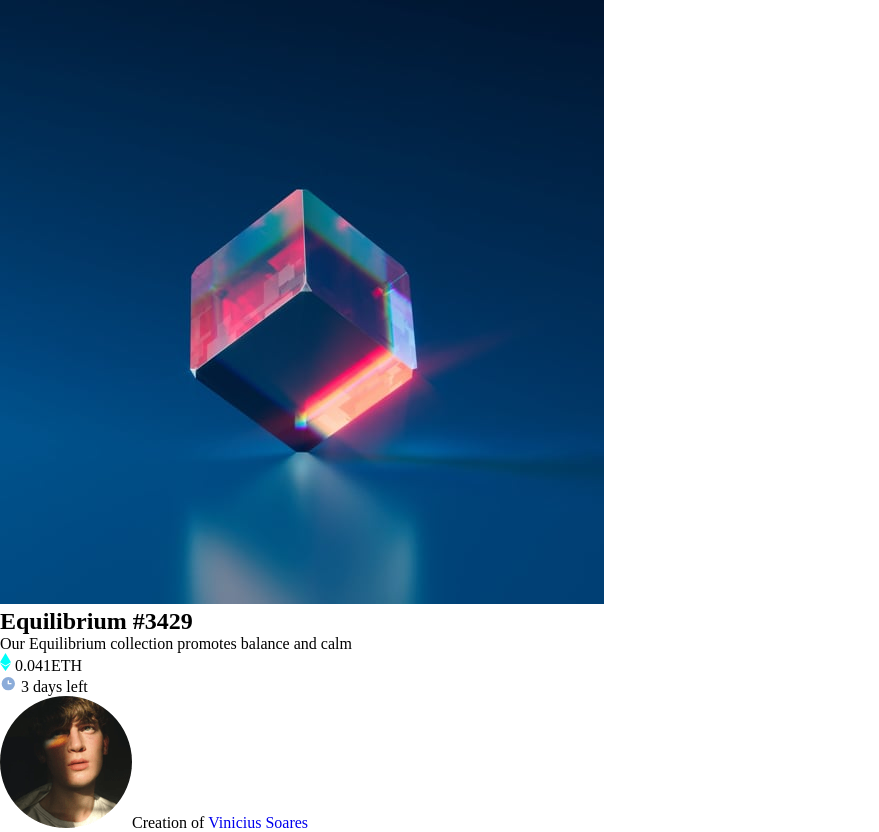
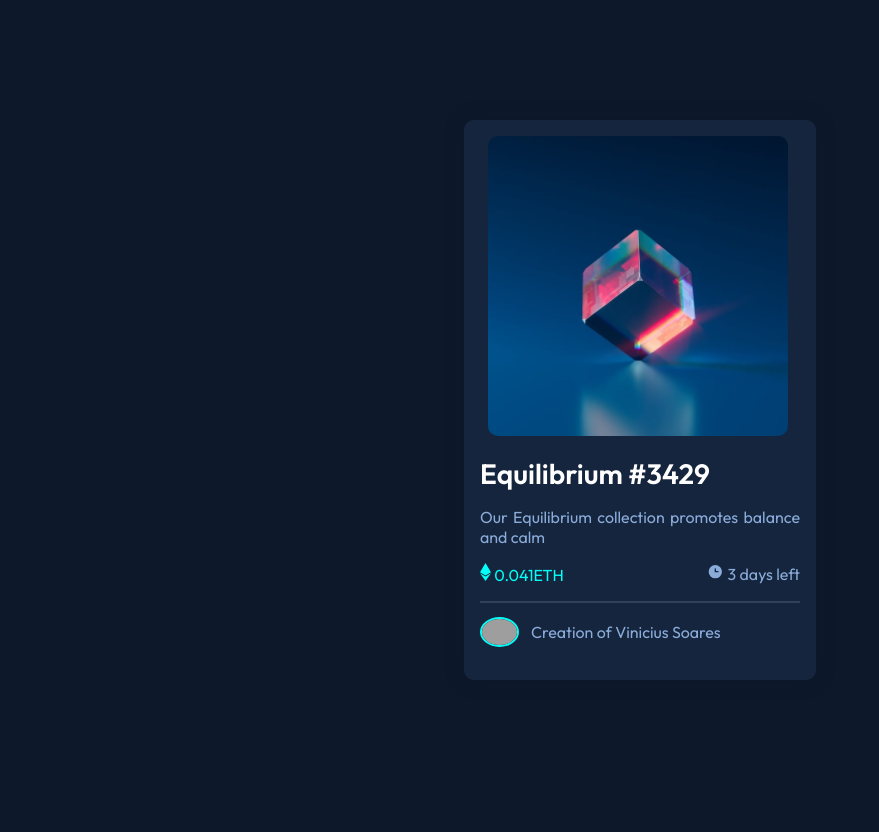
Before and after one commit to Vinicius-SO/NFT-Component, a plain HTML site: page index.html in a window 1280 px wide. Shown: the whole page, without its empty margins (0-879 px from the left). After the commit the page ends 800 px from the top, so only its background shows below. Drawn offline with Linux system fonts and the light colour scheme; grey boxes are pictures that could not be loaded.

Commit message:
Adding CSS

```diff
--- a/index.html
+++ b/index.html
@@ -1,25 +1,38 @@
 <!DOCTYPE html>
-<html lang="en">
+<html lang="pt-br">
 <head>
     <meta charset="UTF-8">
     <meta http-equiv="X-UA-Compatible" content="IE=edge">
     <meta name="viewport" content="width=device-width, initial-scale=1.0">
     <title>NTF Card</title>
+    <link rel="preconnect" href="https://fonts.googleapis.com">
+    <link rel="preconnect" href="https://fonts.gstatic.com" crossorigin>
+    <link href="https://fonts.googleapis.com/css2?family=Outfit:wght@300;400;600&display=swap" rel="stylesheet">
     <link rel="stylesheet" href="styles.css">
     <link rel="shortcut icon" href="./images/favicon-32x32.png" type="image/x-icon">
 </head>
 <body>
     <main>
         <div class="container">
-            <img id="equilibrium" src="./images/image-equilibrium.jpg" alt="equilibrium NTF">
+                <a class='equilibrium' href='#'>
+                    <img src='./images/image-equilibrium.jpg' alt='' />
+                  </a>
             <h2>Equilibrium #3429</h2>
-            <span>Our Equilibrium collection promotes balance and calm</span>
+            <p>Our Equilibrium collection promotes balance and calm</p>
             <div class="intern-conteiner">
                 <div><img src="./images/icon-ethereum.svg" alt=""> 0.041ETH</div>
                 <div><img src="./images/icon-clock.svg" alt=""> 3 days left</div>
+
             </div>
             <div class="divider">
-            <footer><img src="./images/image-avatar.png" alt="">Creation of <a href="https://github.com/Vinicius-SO">Vinicius Soares</a></footer>
+            <footer>
+                <div>
+                    <img id="avatar" src="https://github.com/Vinicius-SO.png" alt="">
+                    <span>Creation of  <a target="_blank" href="https://github.com/Vinicius-SO">Vinicius Soares</a></span>
+
+                </div>
+
+            </footer>
         </div>
     </main>
 </body>
--- a/styles.css
+++ b/styles.css
@@ -1,6 +1,164 @@
+:root{
+    /*Primary Colors*/
+    --Soft-blue: hsl(215, 51%, 70%);
+    --Cyan: hsl(178, 100%, 50%);
+
+    /*Neutral Colors*/
+    --Very-dark-blue-main: hsl(217, 54%, 11%);
+    --Very-dark-blue-card: hsl(216, 50%, 16%);
+    --Very-dark-blue-line: hsl(215, 32%, 27%);
+    --White: hsl(0, 0%, 100%);
+
+}
+
 *{
     margin: 0;
     padding: 0;
-    border: none;
+    border: 0;
+    font-size: 100%;
+    font: inherit;
+    vertical-align: baseline;
+    color: var(--Soft-blue);
+}
+.equilibrium img{
+    border-radius: 10px;
+}
+.equilibrium {
+    margin-left: 8px ;
+    border-radius: 10px;
+    display: inline-block;
+    height: 300px;
+    position: relative;
+    width: 300px;
+    transition: hover 4s 2s ease-in;
+  }
+
+  .equilibrium:hover::after {
+    visibility: visible;
+  }
+
+  .equilibrium img {
+    width: 100%;
+  }
+
+  .equilibrium::after {
+
+    background: url(./images/icon-view.svg) no-repeat;
+    backdrop-filter: blur(10px);
+    background-position: 50% 50%;
+    content: '';
+    display: block;
+    height: 100%;
+    left: 0;
+    position: absolute;
+    top: 0;
+    visibility: hidden;
+    width: 100%;
+    border-radius: 10px;
+  }
+body{
+    height: 100vh;
+    width: 100%;
+
+    background-color: var(--Very-dark-blue-main);
+
+    display: flex;
+    flex-direction: column;
+    align-items: center;
+    justify-content: center;
+}
+main{
+
+    box-shadow: 0 0 1rem var(--Very-dark-blue-main);
+    background-color: var(--Very-dark-blue-card);
+    border-radius: 10px;
+
+    height: 33rem;
+    width: 20rem;
+    padding: 1rem;
+
+    display: flex;
+    flex-direction: column;
+    align-items:center;
+    justify-items: center;
+}
+
+#equilibrium{
+    margin-left: 0.50rem;
+    z-index: 3;
+    max-width: 300px;
+    max-height: 300px;
+    border-radius: 10px;
+}
+.conteiner{
+    margin-left: 2rem;
+    display: flex;
+    flex-direction: column;
+}
+p{
+    font-family: 'Outfit', sans-serif;
+    font-weight: 400;
+    font-size: 1rem;
+    text-align: justify;
+}
+h2{
+    width: auto;
+    margin: 1rem 0 ;
+    font-family: 'Outfit', sans-serif;
+    font-weight: 600;
+    color: var(--White);
+    font-size: 1.75rem;
+    transition: hover 4s ;
+}
+h2:hover{
+    color: var(--Cyan);
+    cursor: pointer;
+
+}
+.intern-conteiner{
+    width: 100%;
+    display: flex;
+    justify-content: space-between ;
+    margin: 1rem 0;
+
+}
+.intern-conteiner div{
+    font-family: 'Outfit', sans-serif;
+    font-weight: 400;
+}
+.intern-conteiner > div:first-child{
+    color: var(--Cyan);
+
+}
+.divider{
+    height: 2px;
+    background-color: var(--Very-dark-blue-line) ;
+}
+footer{
+    display: flex;
+    align-items: center;
+    font-family: 'Outfit', sans-serif;
+    font-weight: 400;
+    font-size: 1rem;
+}
+footer > div{
+    display: flex;
+    align-items: center;
+    margin-top: 1rem ;
+}
+a{
     text-decoration: none;
+    transition: hover 4s;
 }
+a:hover{
+    color: var(--Cyan);
+    cursor: pointer;
+}
+
+#avatar{
+    margin-right: 0.75rem;
+    border: 2px solid var(--Cyan);
+    max-width:35px ;
+    max-height: 35px ;
+    border-radius: 50%;
+}
```
